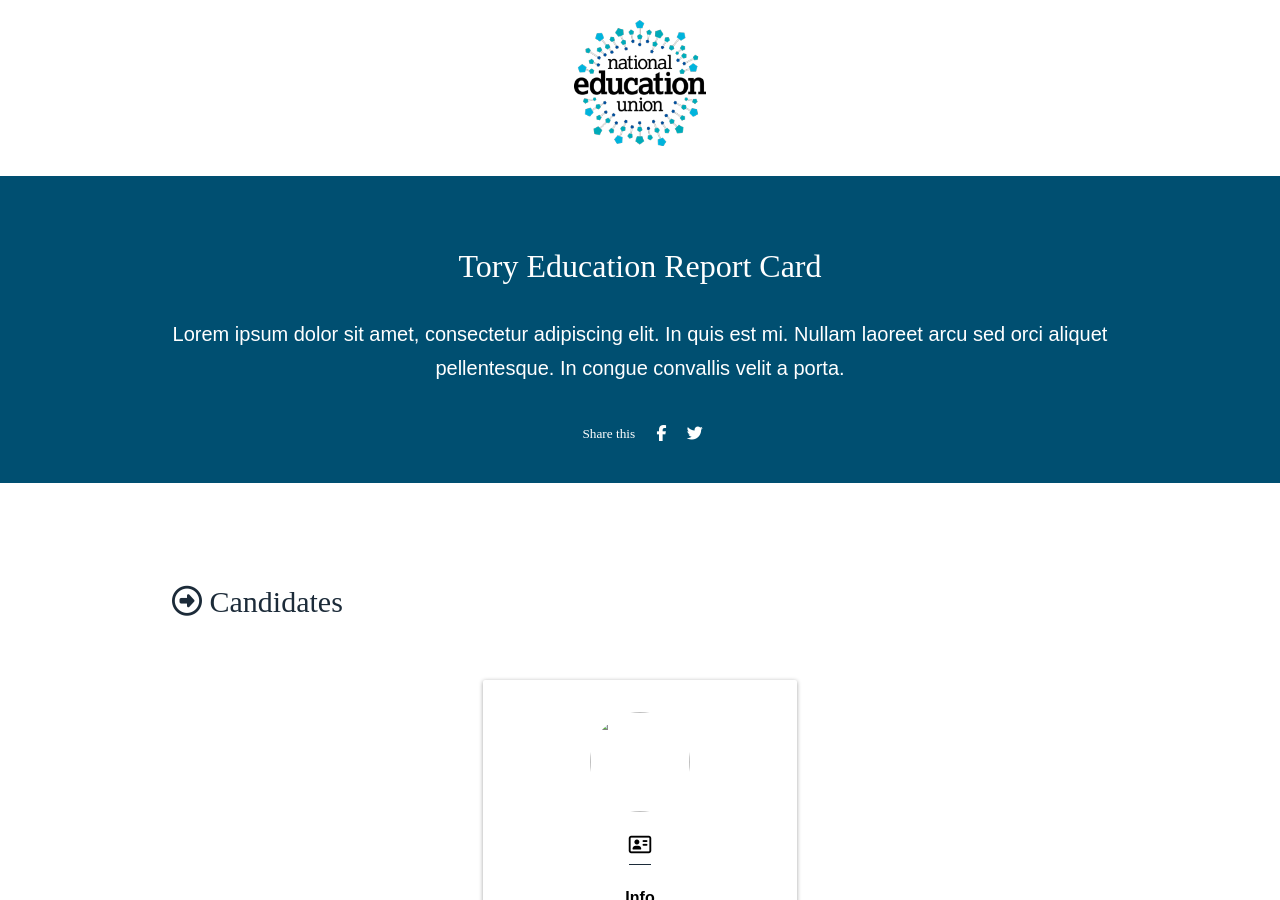
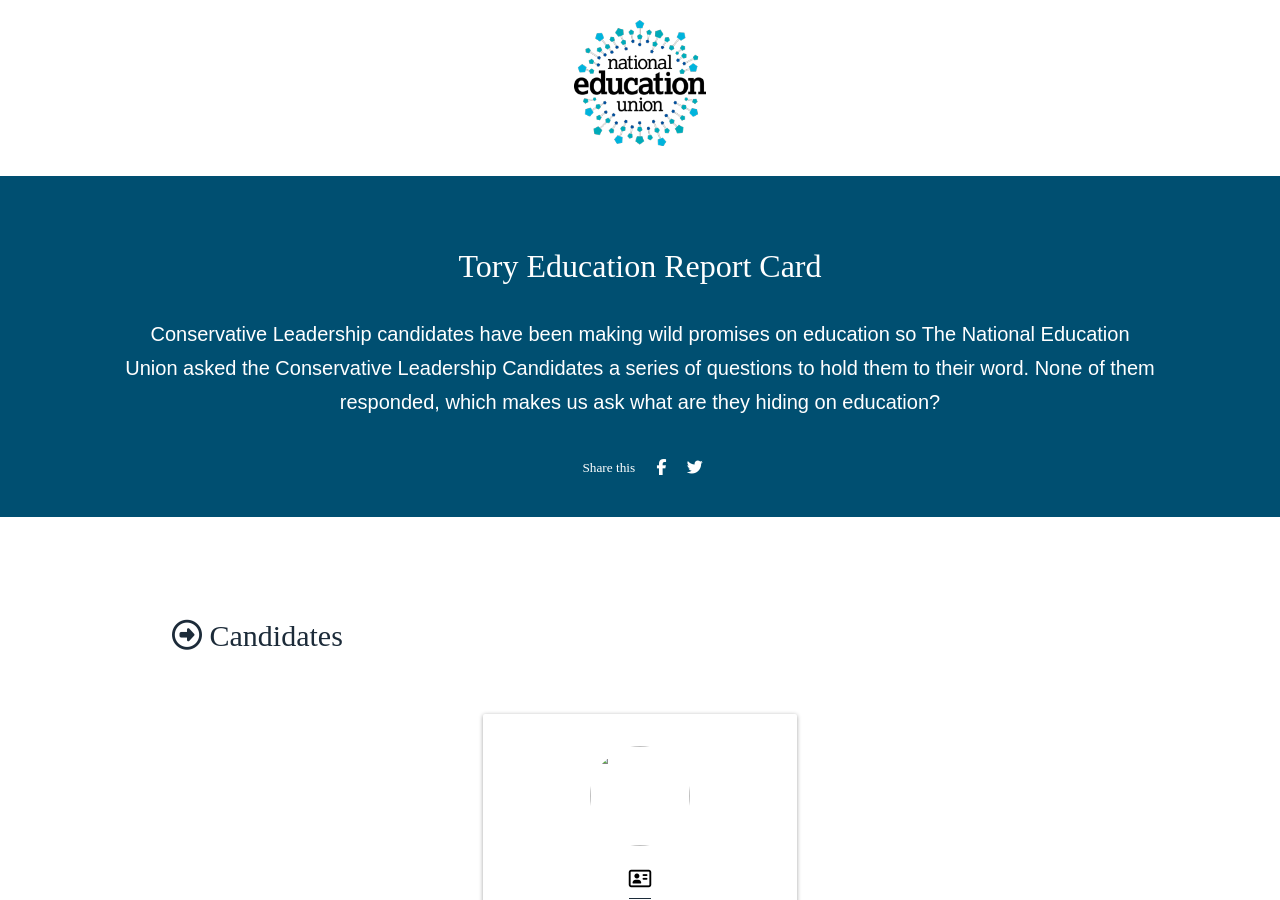
Before and after one commit to maxcoyote/tory-education-report-card, a Jekyll site: the page built from index.markdown, in a window 1280 px wide and 900 px high. Built offline with Jekyll 4.4.1, drawn with Linux system fonts in a browser that asks for light colours; nearby versions of some CDN libraries; some web fonts are replaced.

Commit message:
Updated Index

```diff
--- a/index.markdown
+++ b/index.markdown
@@ -12,4 +12,4 @@
 layout: index
 ---
 
-Lorem ipsum dolor sit amet, consectetur adipiscing elit. In quis est mi. Nullam laoreet arcu sed orci aliquet pellentesque. In congue convallis velit a porta.
+Conservative Leadership candidates have been making wild promises on education so The National Education Union asked the Conservative Leadership Candidates a series of questions to hold them to their word. None of them responded, which makes us ask what are they hiding on education?
```
